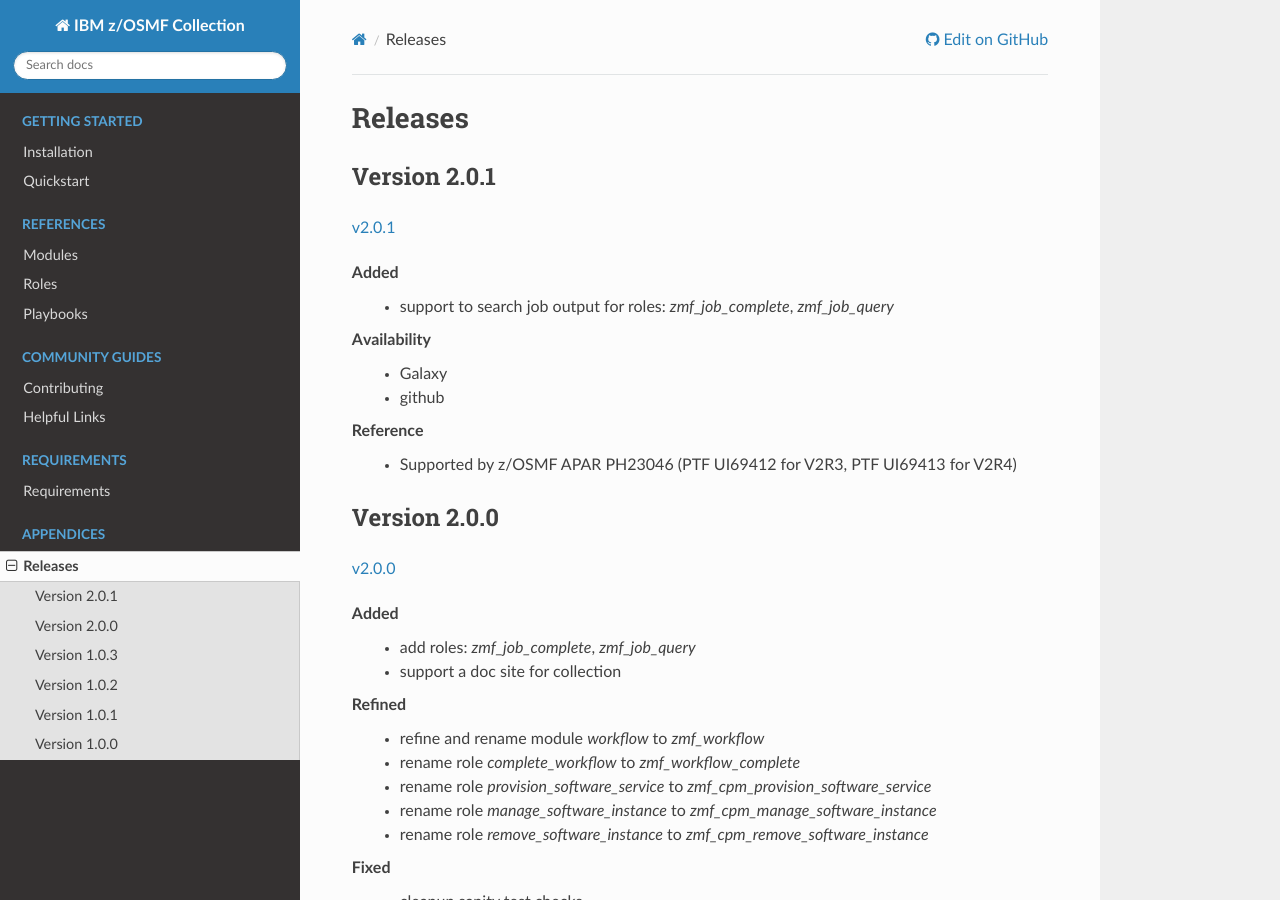
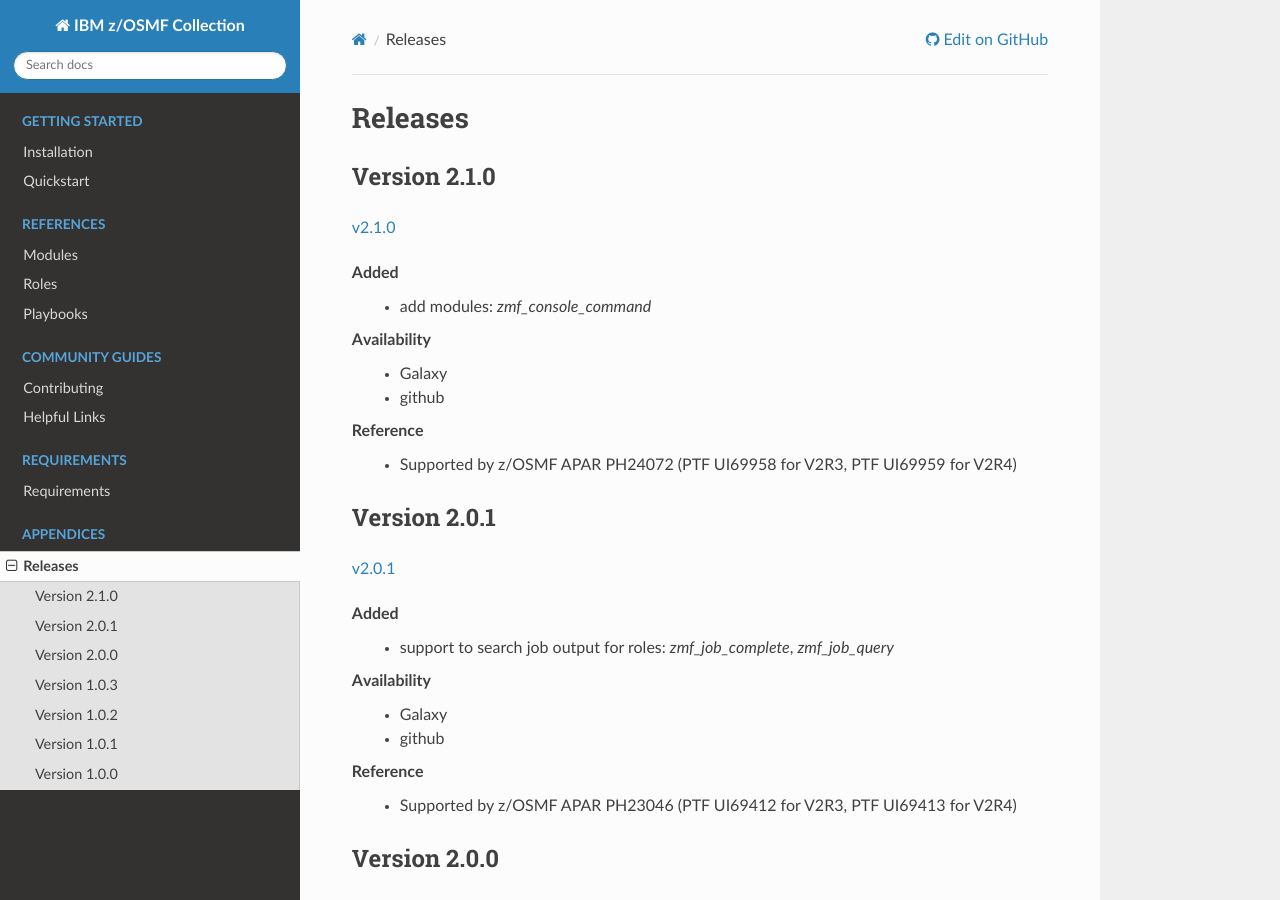
Before and after one commit to IBM/ibm_zos_zosmf, a Sphinx documentation site: the page built from docs/source/release_notes.rst, in a window 1280 px wide and 900 px high. Built offline with Sphinx 7.4.7 and the Read the Docs theme 2.0.0, drawn with Linux system fonts in a browser that asks for light colours.

Commit message:
update to v2.1.0

```diff
--- a/docs/source/conf.py
+++ b/docs/source/conf.py
@@ -35,7 +35,7 @@
 author = 'IBM'
 
 # The full version, including alpha/beta/rc tags
-release = '2.0.1'
+release = '2.1.0'
 
 # Disable the Copyright footer for Read the docs at the bottom of the page
 # by setting property html_show_copyright = False
@@ -143,7 +143,7 @@
 # White list which Git tags documentation will be generated and linked into the
 # version selection box. This is currently a manual selection, until more
 # versions are released, there are no regular expressions used.
-scv_whitelist_tags = ('v2.0.0', 'v2.0.1')
+scv_whitelist_tags = ('v2.0.0', 'v2.0.1', 'v2.1.0')
 
 # Sort versions by one or more values. Valid values are semver, alpha, and time.
 # Semantic is referred to as 'semver', this would ensure our latest VRM is
--- a/docs/source/release_notes.rst
+++ b/docs/source/release_notes.rst
@@ -4,6 +4,21 @@
 
 Releases
 ========
+
+Version 2.1.0
+-------------
+
+`v2.1.0`_
+
+Added
+  * add modules: `zmf_console_command`
+
+Availability
+  * Galaxy
+  * github
+
+Reference
+  * Supported by z/OSMF APAR PH24072 (PTF UI69958 for V2R3, PTF UI69959 for V2R4)
 
 Version 2.0.1
 -------------
@@ -111,3 +126,5 @@
     https://github.com/IBM/ibm_zos_zosmf/releases/tag/v2.0.0
 .. _v2.0.1:
     https://github.com/IBM/ibm_zos_zosmf/releases/tag/v2.0.1
+.. _v2.1.0:
+    https://github.com/IBM/ibm_zos_zosmf/releases/tag/v2.1.0
--- a/galaxy.yml
+++ b/galaxy.yml
@@ -7,7 +7,7 @@
 name: ibm_zos_zosmf
 
 # The collection version
-version: 2.0.1
+version: 2.1.0
 
 # Collection README file
 readme: README.md
@@ -38,6 +38,8 @@
   - zosmf
   - ibm_zos_zosmf
   - workflow
+  - job
+  - console
   - cpm
   - cloud_provisioning
   - cics
```
Also changed, not shown: CHANGELOG.md (+4 -0 lines).
